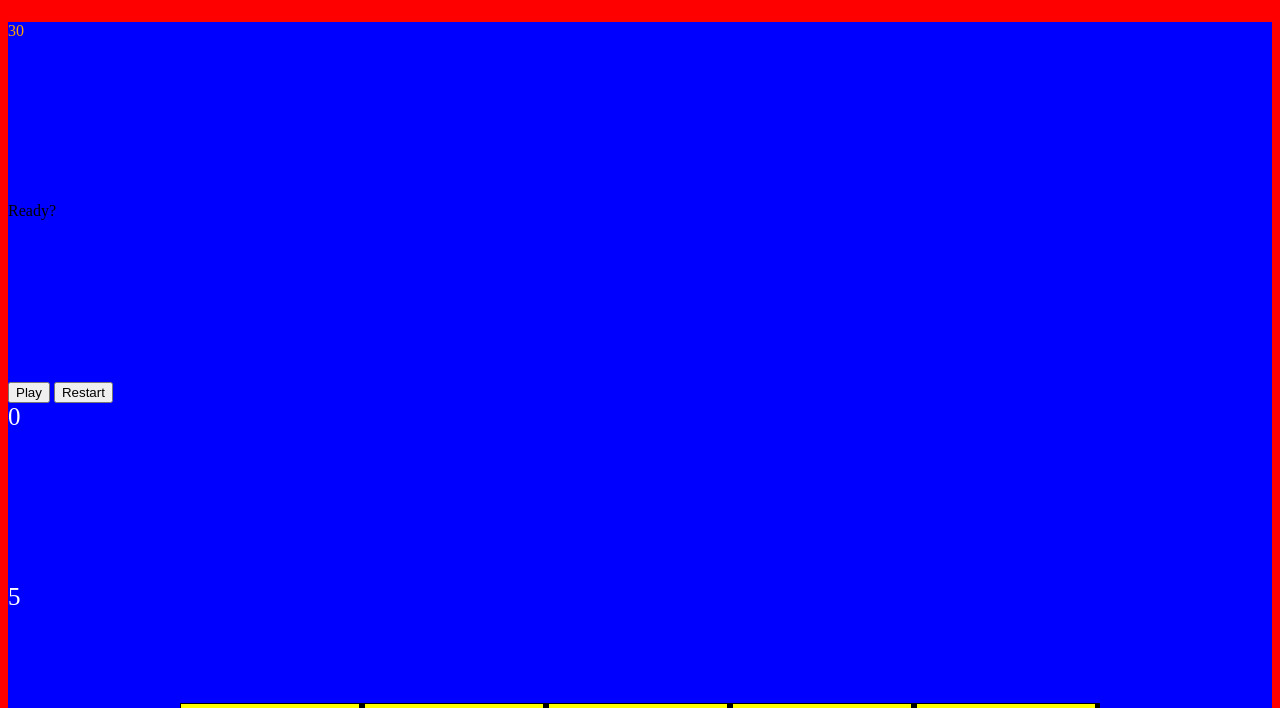
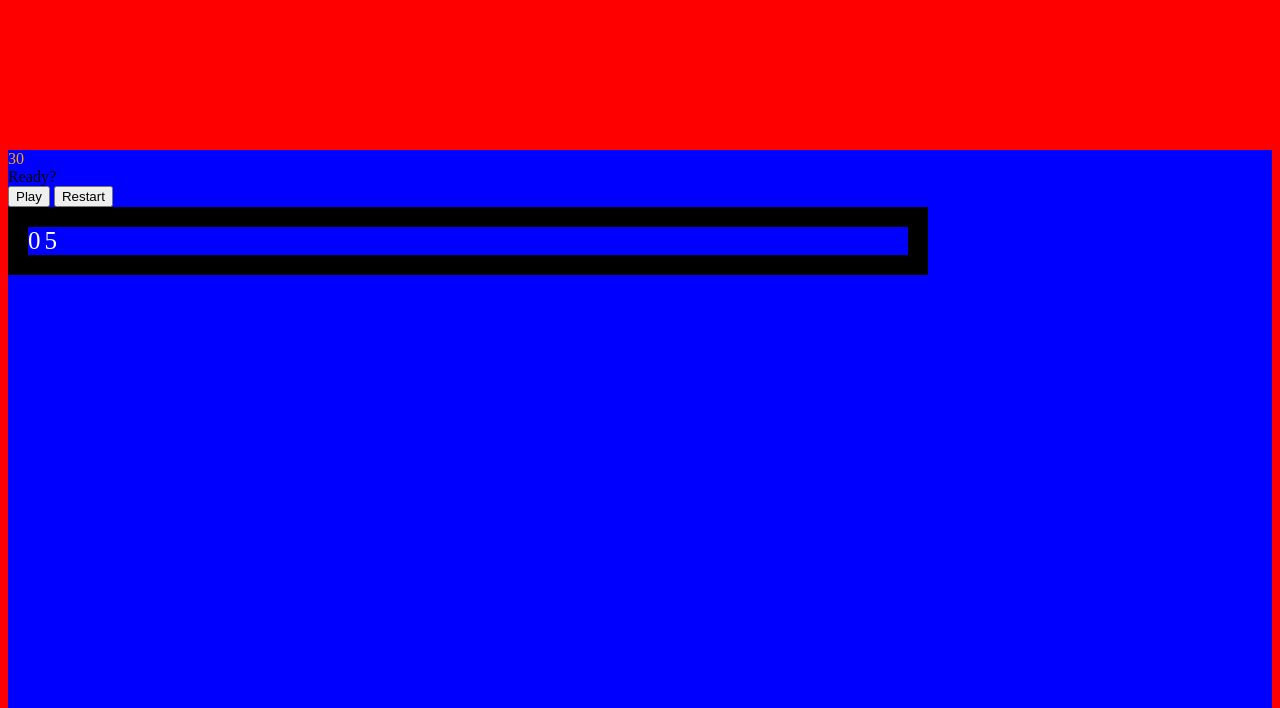
Before and after one commit to adrianwelch/Project-1, a PHP site: page / in a window 1280 px wide. Shown: the part 58-766 px from the top of the page. Run offline with PHP 8.4, Linux system fonts and the light colour scheme; some libraries are stand-ins or nearby versions.

Commit message:
functions done and abit of css

```diff
--- a/css/style.css
+++ b/css/style.css
@@ -1,4 +1,4 @@
-div {
+.tile {
   height: 180px;
   width: 178px;
 }
@@ -11,110 +11,124 @@
 }
 
 .active {
-  background-image: url("http://i.imgur.com/hlbr0XV.png");
+  background-image: url("https://pbs.twimg.com/profile_images/661555137924612096/o8AqVwHg.png");
 }
 
 .wrongTarget {
-  background-image: url("http://i.imgur.com/8EchVja.png");
+  background-image: url("http://anonymousglobal.org/commanderx/blog/wp-content/uploads/2014/12/redX2.png");
 }
 
+.scoreLives {
+  border: 20px solid black;
+}
 .lives {
-  height: 20px;
-  width: 20px;
   color: white;
   font-size: 25px;
-}
-
-
-main {
-  background-color: blue;
-}
-
-.gameboard {
-  margin: 100px auto;
-  background-color: black;
-  height: 600px;
-  width: 920px;
+  display: inline;
 }
 
 .scoreboard {
   color: white;
   font-size: 25px;
+  display: inline-block;
 }
+
+main {
+  margin: 150px auto;
+  background-color: blue;
+
+}
+
+.left {
+  height: 600px;
+  width: 920px;
+  display: inline-block;
+}
+.gameboard {
+  /*margin: 100px auto;*/
+  background-image: url("http://i.imgur.com/G2X0Avl.png");
+  background-size: cover;
+  height: 600px;
+  width: 920px;
+  float: right;
+  display: inline-block;
+}
+
+
 
 #first {
 display: inline-block;;
-background-color: yellow;
+background-color: ;
 margin: 1px;
 }
 
 #second {
 display: inline-block;
-background-color: yellow;
+background-color: ;
 margin: 1px;
 }
 #third {
 display: inline-block;
-background-color: yellow;
+background-color: ;
 margin: 1px;
 }
 #fourth {
 display: inline-block;
-background-color: yellow;
+background-color: ;
 margin: 1px;
 }
 #fifth {
 display: inline-block;
-background-color: yellow;
+background-color: ;
 margin: 1px;
 }
 #sixth {
 display: inline-block;
-background-color: yellow;
+background-color: ;
 margin: 1px;
 }
 #seventh {
 display: inline-block;
-background-color: yellow;
+background-color: ;
 margin: 1px;
 }
 #eighth {
 display: inline-block;
-background-color: yellow;
+background-color: ;
 margin: 1px;
 }
 #ninth {
 display: inline-block;
-background-color: yellow;
+background-color: ;
 margin: 1px;
 }
 #tenth {
 display: inline-block;
-background-color: yellow;
+background-color: ;
 margin: 1px;
 }
 #eleventh {
 display: inline-block;
-background-color: yellow;
+background-color: ;
 margin: 1px;
 }
 #twelfth {
 display: inline-block;
-background-color: yellow;
+background-color: ;
 margin: 1px;
 }
 #thirteenth {
 display: inline-block;
-background-color: yellow;
+background-color: ;
 margin: 1px;
 }
 #fourteenth {
 display: inline-block;
-background-color: yellow;
+background-color: ;
 margin: 1px;
 }
 #fifteenth {
 display: inline-block;
-background-color: yellow;
+background-color: ;
 margin: 1px;
 }
--- a/index.html
+++ b/index.html
@@ -8,24 +8,33 @@
     <script src="http://ajax.googleapis.com/ajax/libs/jquery/1.11.1/jquery.min.js"></script>
     <script src="js/app.js" type="text/javascript" charset="utf-8"></script>
   </head>
+
+
   <body>
     <header>
       <h1>Game</h1>
     </header>
-
     <main>
+      <div class="left">
       <div class="timer">
         30
       </div>
       <div class="display">Ready?</div>
       <button id="play">Play</button>
       <button id="reset">Restart</button>
+
+
+      <div class="scoreLives">
       <div class="scoreboard">
         Score: <span class="score"></span>
       </div>
       <div class="lives">
         Lives:
       </div>
+      </div>
+
+
+    </div>
       <div class="gameboard">
         <div class="tile" id="first"> </div>
         <div class="tile" id="second"> </div>
@@ -44,6 +53,12 @@
         <div class="tile" id="fifteenth"> </div>
       </div>
     </main>
-    <footer></footer>
-  </body>
+
+
+
+
+
+    </body>
+
+
 </html>
--- a/js/app.js
+++ b/js/app.js
@@ -61,16 +61,6 @@
 //   } ,4000);
 // }
 
-
-
-
-
-
-
-
-
-
-
   function highlightTiles() {
 
     var target = Math.floor(Math.random() * 14);
@@ -86,11 +76,11 @@
       $randomTileTwo.addClass('wrongTarget');
 
       if(score <= 4) {
-      moveTimer = setTimeout(function() {
-        $randomTileTwo.removeClass('wrongTarget');
-        $randomTile.removeClass('active');
-        highlightTiles();
-      }, 1000);
+        moveTimer = setTimeout(function() {
+          $randomTileTwo.removeClass('wrongTarget');
+          $randomTile.removeClass('active');
+          highlightTiles();
+        }, 1000);
 
     } else if(score >= 5) {
       moveTimer = setTimeout(function() {
@@ -154,11 +144,11 @@
       }
 
       if (score <= 4) {
-        setTimeout(highlightTiles, 500);
+        setTimeout(highlightTiles, 600);
       } else if (score >= 5) {
-        setTimeout(highlightTiles, 300);
+        setTimeout(highlightTiles, 400);
       } else if (score > 10)  {
-        setTimeout(highlightTiles, 100);
+        setTimeout(highlightTiles, 200);
       }
     }
   }
```
